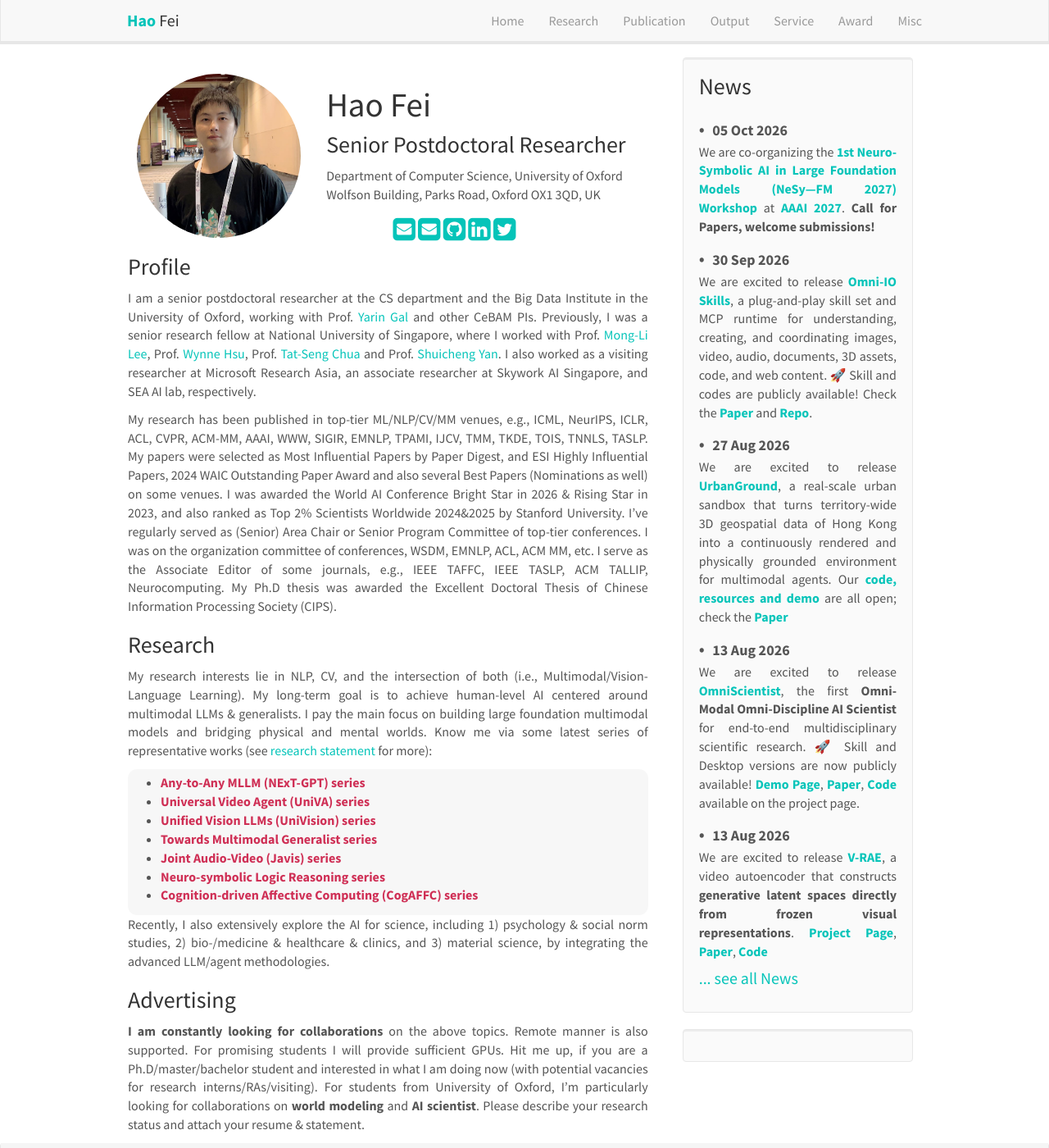
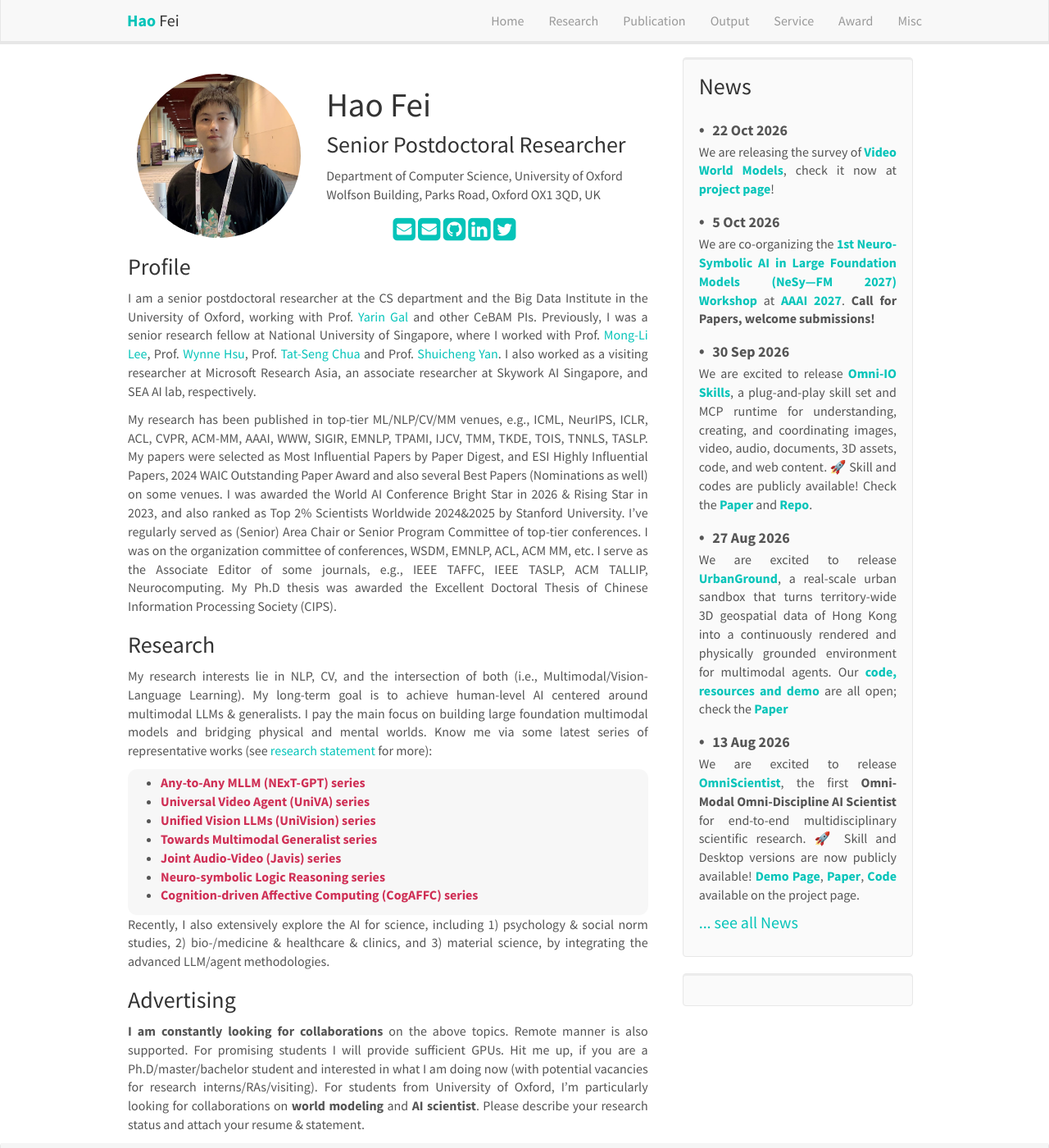
Before and after one commit to scofield7419/scofield7419.github.io, a Jekyll site: the page built from _pages/home.md, in a window 1280 px wide and 1400 px high. Shown: the whole window at 82% size. Built offline with Jekyll 4.4.1, drawn with Linux system fonts in a browser that asks for light colours; nearby versions of some CDN libraries; comment, search, counter and statistics services are not loaded; a style sheet for code colours, icons or effects is not loaded.

Commit message:
Update news.yml

```diff
--- a/_data/news.yml
+++ b/_data/news.yml
@@ -1,6 +1,9 @@
 
+- date: 22 Oct 2026
+  headline: "We are releasing the survey of [**Video World Models**](https://arxiv.org/abs/2610.31668), check it now at [**project page**](https://vid-gen.github.io/video-world-model-survey)!"
+  photo: "<img src='https://raw.githubusercontent.com/vid-gen/awesome-video-world-model/main/assets/survey-overview.png' class='img-responsive' style='max-width: 800px' />"
 
-- date: 05 Oct 2026
+- date: 5 Oct 2026
   headline: "We are co-organizing the [**1st Neuro-Symbolic AI in Large Foundation Models (NeSy—FM 2027) Workshop**](https://llm-symbol.github.io/NeSy-FM-AAAI2027/) at [**AAAI 2027**](https://aaai.org/conference/aaai/aaai-27/). **Call for Papers, welcome submissions!**"
 
 
```
